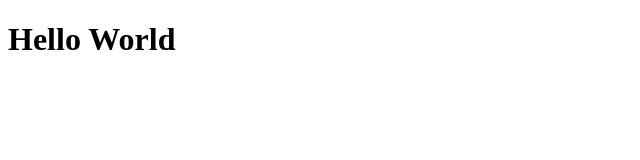
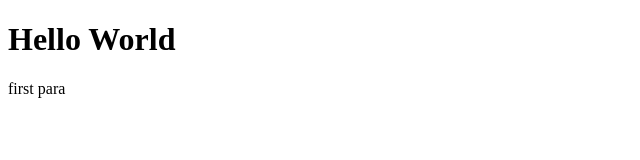
Before and after one commit to TheSolly/GU8-git, a plain HTML site: page index.html in a window 1280 px wide. Shown: the full height of the page, 0-640 px from the left. Drawn offline with Linux system fonts and the light colour scheme.

Commit message:
added new para

```diff
--- a/index.html
+++ b/index.html
@@ -7,5 +7,8 @@
     <header>
       <h1>Hello World</h1>
     </header>
+    <div>
+      <p>first para</p>
+    </div>
   </body>
 </html>
```
